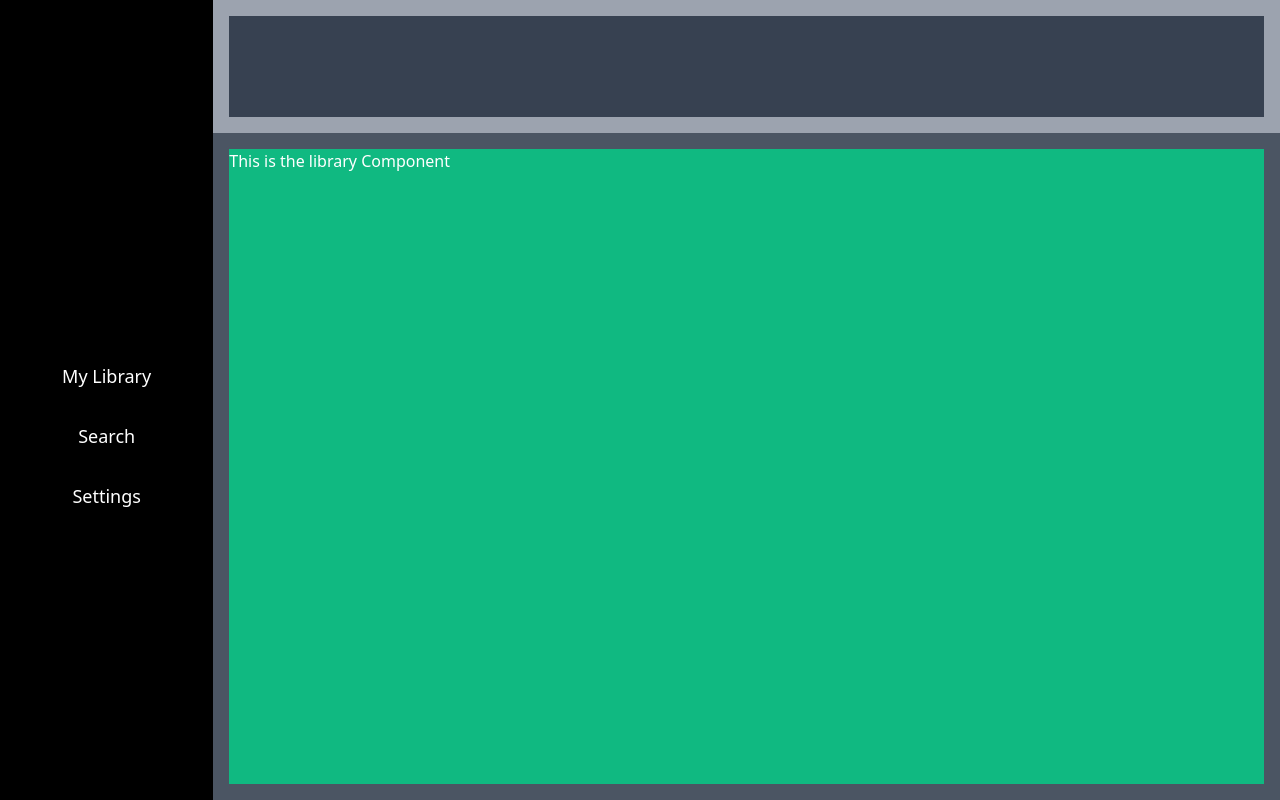
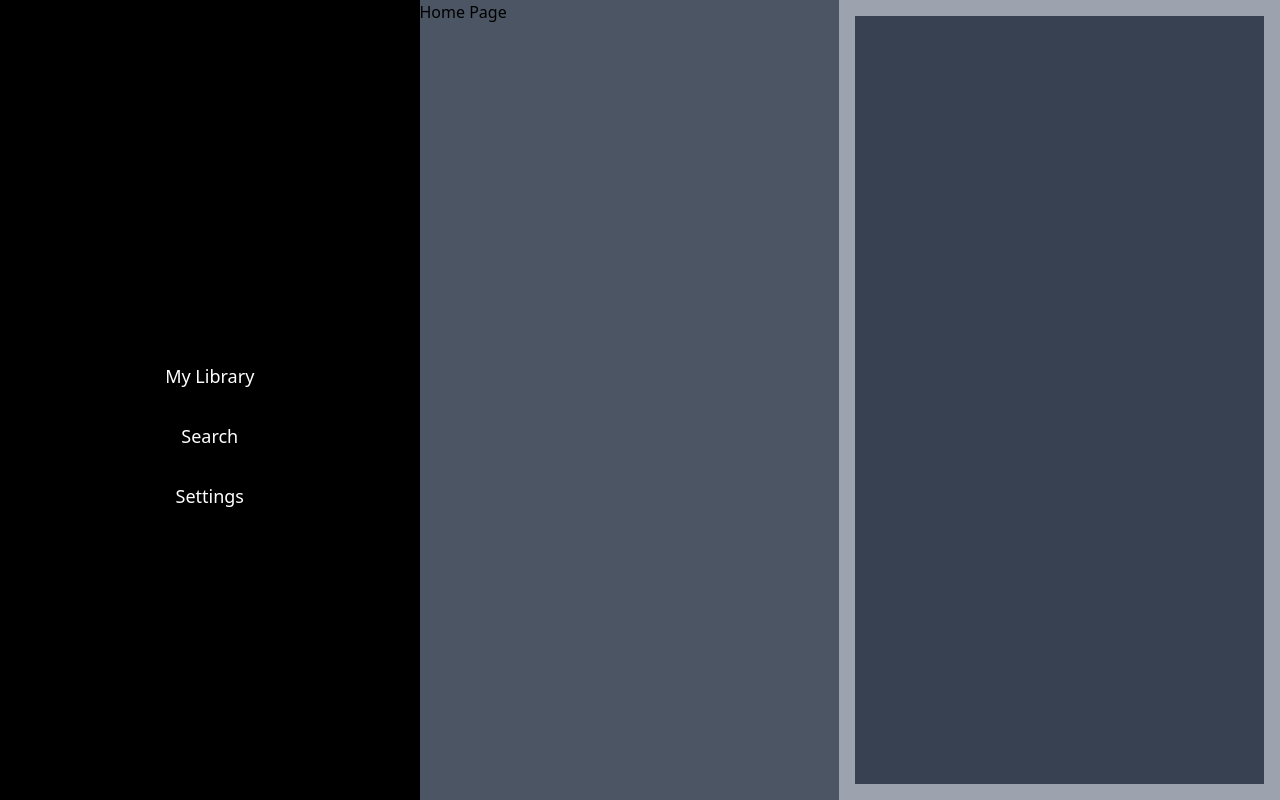
Before and after one commit to mkamran67/Atomic-Audiobook-Player, a React app: page / in a window 1280 px wide. Built offline with nearby package versions, Linux system fonts and the light colour scheme; some icons are missing.

Commit message:
Changed layout

```diff
--- a/src/app/app.tsx
+++ b/src/app/app.tsx
@@ -3,24 +3,24 @@ import Nav from "./components/Nav";
 import OpenFolder from "./components/OpenFolder";
 import { BrowserRouter as Router, Route, Switch } from "react-router-dom";
 import Library from "./pages/Library";
-import Search from "./pages/Search";
 import Settings from "./pages/Settings";
 import MediaController from "./components/MediaController";
+import Home from "./pages/Home";
 
 const App = () => {
   return (
     <Router>
-      <div className="app bg-darkest w-screen h-screen">
-        <div className="h-full w-full grid grid-cols-12 grid-rows-6">
+      <div className="w-screen h-screen app bg-darkest">
+        <div className="flex w-full h-full">
           <Nav />
-          <MediaController />
-          <div className=" bg-gray-600 w-full h-full col-span-10 row-span-5">
+          <div className="w-full h-full bg-gray-600 ">
             <Switch>
-              <Route exact path="/" component={Library} />
-              <Route path="/search" component={Search} />
+              <Route exact path="/" component={Home} />
+              <Route path="/library" component={Library} />
               <Route path="/settings" component={Settings} />
             </Switch>
           </div>
+          <MediaController />
         </div>
       </div>
     </Router>
--- a/src/app/components/MediaController.tsx
+++ b/src/app/components/MediaController.tsx
@@ -3,14 +3,14 @@ import { BookmarkAltSolid, ClockOutline } from "@graywolfai/react-heroicons";
 
 function MediaController() {
   return (
-    <div className="h-full w-full bg-gray-400 col-span-10 p-4">
-      <div className="bg-gray-700 h-full w-full">
+    <div className="w-full h-full p-1 bg-gray-400 lg:p-4">
+      <div className="w-full h-full bg-gray-700">
         <ul>
           <li>
-            <ClockOutline className="text-white w-6" />
+            <ClockOutline className="w-6 text-white" />
           </li>
           <li>
-            <BookmarkAltSolid className="text-white w-6" />
+            <BookmarkAltSolid className="w-6 text-white" />
           </li>
         </ul>
       </div>
--- a/src/app/components/Nav.tsx
+++ b/src/app/components/Nav.tsx
@@ -2,9 +2,9 @@ import React from "react";
 import { Link } from "react-router-dom";
 function Nav() {
   return (
-    <div className="bg-black text-white py-10 col-span-2 row-span-full h-full w-full content-around justify-around">
-      <ul className="flex flex-col justify-center items-center">
-        <li className="link-button mt-20">
+    <div className="content-around justify-around w-full h-full py-10 text-white bg-black row-span-full">
+      <ul className="flex flex-col items-center justify-center">
+        <li className="mt-20 link-button">
           <Link to="/">My Library</Link>
         </li>
         <li className="link-button">
--- /dev/null
+++ b/src/app/pages/Home.tsx
@@ -0,0 +1,7 @@
+import React from "react";
+
+function Home() {
+  return <div>Home Page</div>;
+}
+
+export default Home;
--- a/src/app/pages/Library.tsx
+++ b/src/app/pages/Library.tsx
@@ -2,8 +2,8 @@ import React from "react";
 
 function Library() {
   return (
-    <div className="h-full w-full p-4">
-      <div className="h-full w-full bg-green-500">
+    <div className="w-full h-full p-1 lg:p-4">
+      <div className="w-full h-full bg-green-500">
         <p className="text-white">This is the library Component</p>
       </div>
     </div>
```
Also changed, not shown: src/app/components/Search.tsx (renamed from src/app/pages/Search.tsx).
